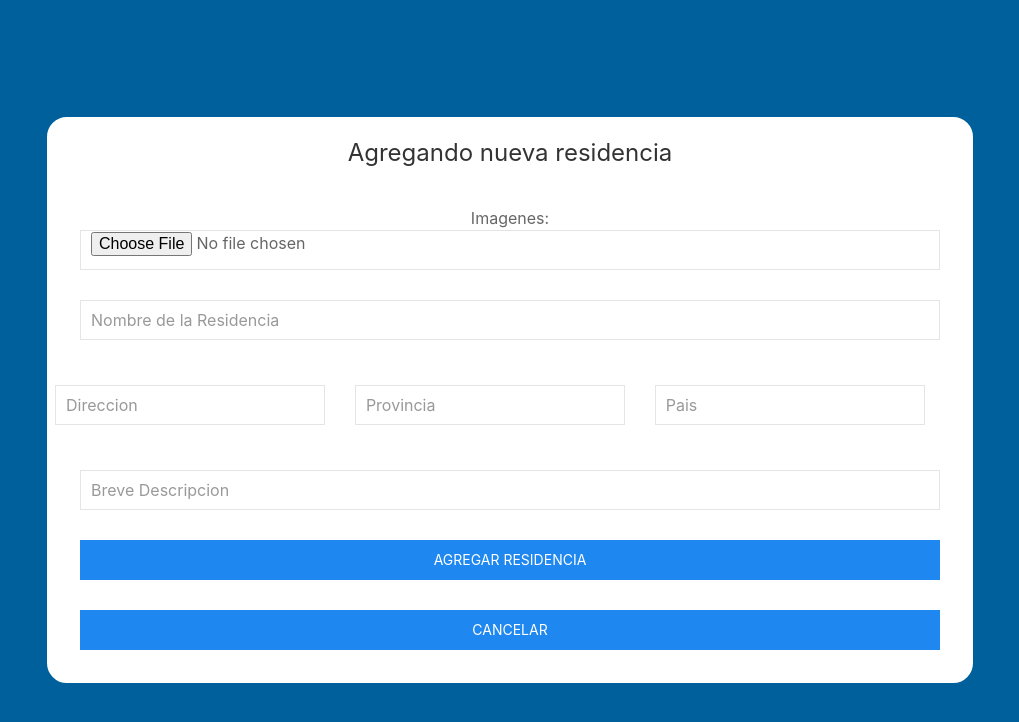
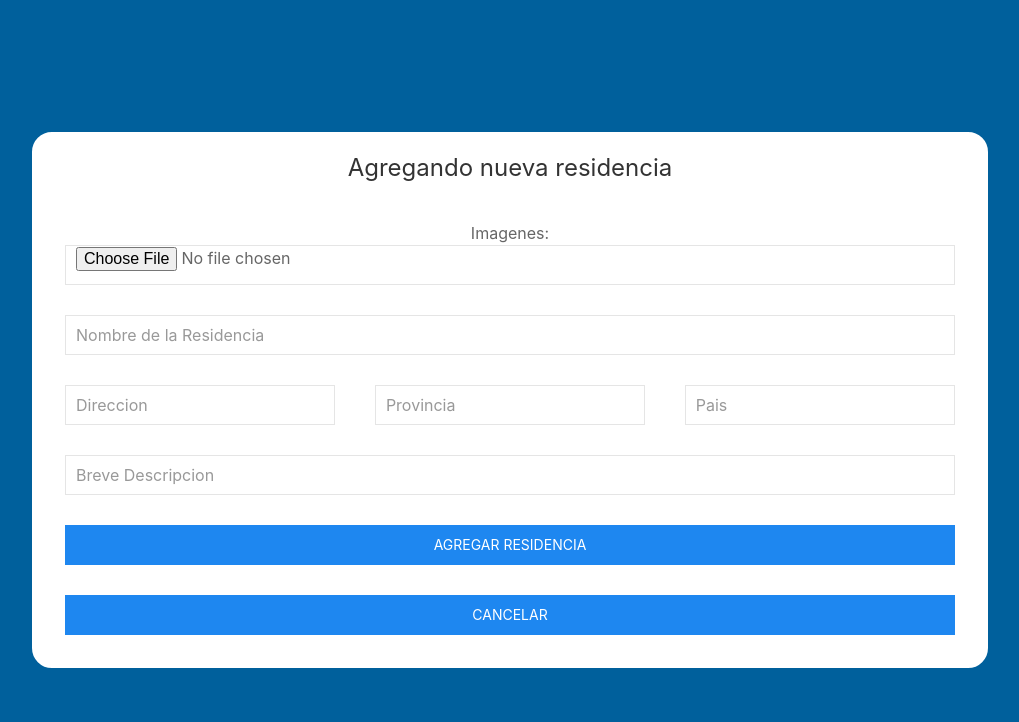
Before and after one commit to anaalazaro/IngenieriaSoftware2, a PHP site: page /pantalla-agregar-residencia.php in a window 1280 px wide. Shown: the top 722 px of the page, without its empty margins (130-1149 px from the left). Run offline with PHP 8.4, Linux system fonts and the light colour scheme.

Commit message:
Update pantalla-agregar-residencia.php

```diff
--- a/HSH/pantalla-agregar-residencia.php
+++ b/HSH/pantalla-agregar-residencia.php
@@ -27,13 +27,13 @@
           </div>
 
           <div class="uk-child-width-expand@s uk-padding-small" uk-grid>
-            <div class="uk-width-1-3 uk-padding-small">
+            <div class="uk-width-1-3">
               <input id="ubicacion"type="text" name="direccion" class="uk-input" placeholder="Direccion" >
             </div>
-            <div class="uk-width-1-3 uk-padding-small">
+            <div class="uk-width-1-3">
               <input id="ubicacion"type="text" name="provincia" class="uk-input" placeholder="Provincia" >
             </div>
-            <div class="uk-width-1-3 uk-padding-small">
+            <div class="uk-width-1-3">
               <input id="ubicacion"type="text" name="pais" class="uk-input" placeholder="Pais" >
             </div>
           </div>
```
